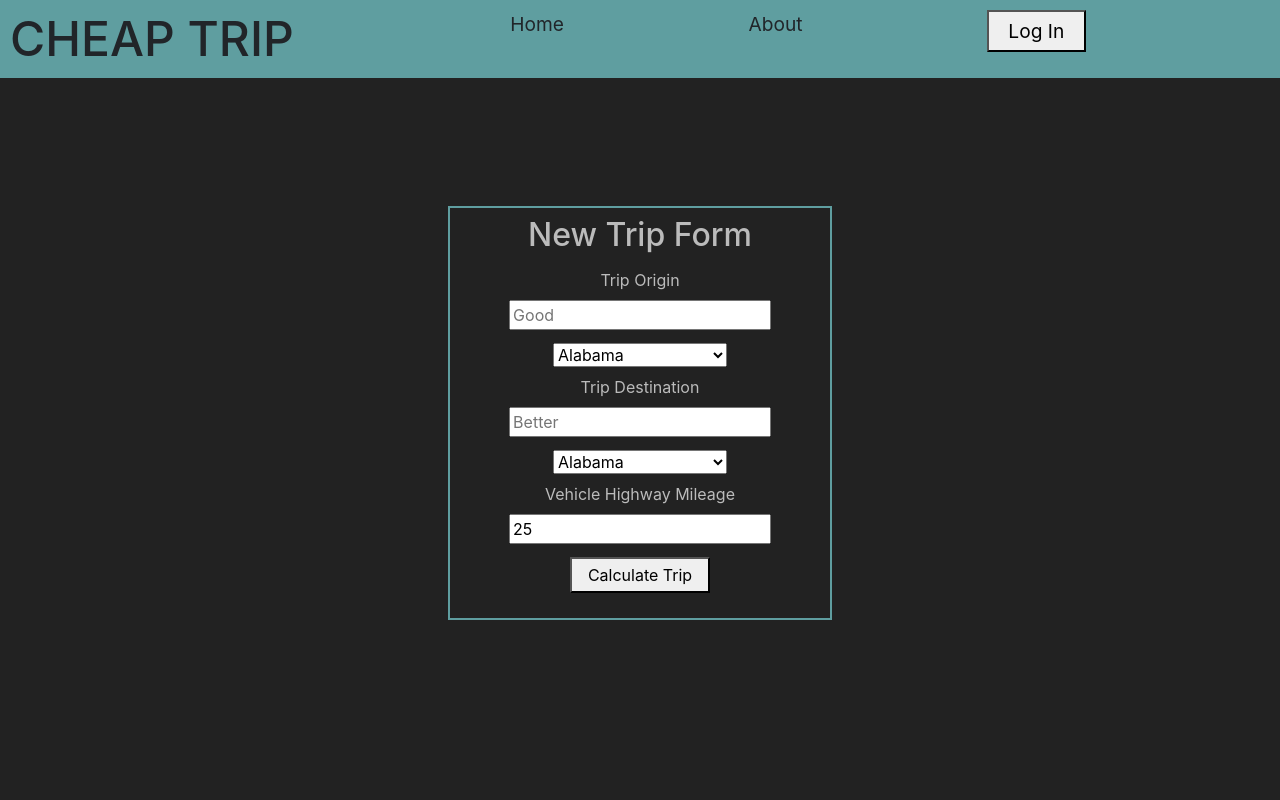
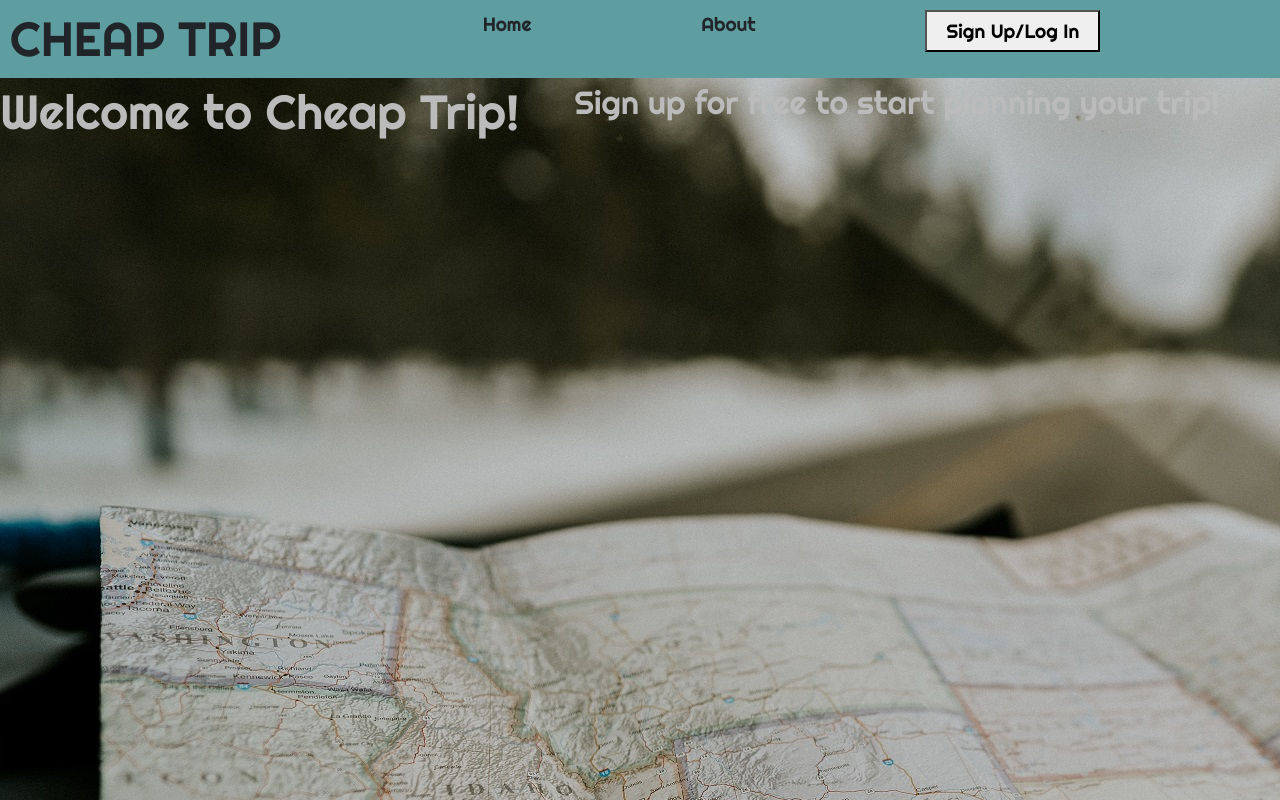
Before and after one commit to 301-Cheap-Trip/cheap-trip-frontend, a React (Create React App) app: page / in a window 1280 px wide. Built offline with nearby package versions, Linux system fonts and the light colour scheme; no server answers.

Commit message:
styling round 1 lets go bois

```diff
--- a/src/App.css
+++ b/src/App.css
@@ -1,6 +1,8 @@
+@import url('https://fonts.googleapis.com/css2?family=Righteous&display=swap');
+
 .App {
   text-align: center;
   margin: 0;
-  background-color: #222;
   color: #bbb;
+  font-family: 'Righteous', cursive;
 }
--- a/src/App.js
+++ b/src/App.js
@@ -221,6 +221,7 @@ class App extends React.Component {
         <NavBar />
         <div className='App' >
           <Routes>
+
             <Route exact path='/' element={<NewTripForm
               handleSubmit={this.handleSubmit}
               currentTrip={this.state.currentTrip}
@@ -228,6 +229,8 @@ class App extends React.Component {
               closeNewTripModal={this.closeNewTripModal}
               gasPrice={this.state.gasPrice}
               handleSaveTrip={this.handleSaveTrip} />}> </Route>
+
+
             <Route exact path='/about' element={<Profile />}> </Route>
             <Route exact path='/saved-trips' element={
               <SavedTripsPage
--- a/src/Components/Auth/Login.js
+++ b/src/Components/Auth/Login.js
@@ -4,7 +4,7 @@ import React from "react";
 const LoginButton = () => {
   const { loginWithRedirect } = useAuth0();
 
-  return <button onClick={() => loginWithRedirect()}>Log In</button>;
+  return <button onClick={() => loginWithRedirect()}>Sign Up/Log In</button>;
 };
 
 export default LoginButton;
--- a/src/Components/NavBar/NavBar.css
+++ b/src/Components/NavBar/NavBar.css
@@ -1,3 +1,10 @@
+@import url('https://fonts.googleapis.com/css2?family=Righteous&display=swap');
+
+.NavBar {
+  background-color: cadetblue;
+  padding: 10px;
+  font-family: 'Righteous', cursive;
+}
 .NavBar ul {
   display: flex;
   justify-content: space-evenly;
@@ -7,11 +14,6 @@
 
 button{
   margin: 0;
-}
-
-.NavBar {
-  background-color: cadetblue;
-  padding: 10px;
 }
 
 h1 {
--- a/src/Components/NavBar/NavBar.js
+++ b/src/Components/NavBar/NavBar.js
@@ -10,7 +10,7 @@ class NavBar extends React.Component {
   render() {
     return (
       <div className="NavBar">
-        <h1>CHEAP TRIP</h1>
+        <h1><Link to="/" className="nav-link">CHEAP TRIP</Link></h1>
         <ul>
           <li><Link to="/" className="nav-link">Home</Link></li>
           <li><Link to="/about" className="nav-link">About</Link></li>
--- a/src/Components/NewTripForm/NewTripForm.css
+++ b/src/Components/NewTripForm/NewTripForm.css
@@ -1,8 +1,9 @@
 .NewTripForm {
-  background-color: #222;
+  /* background-color: #222; */
 }
 
 form {
+  background-color: #14403D;
   display: flex;
   flex-direction: column;
   width: 30%;
--- a/src/Components/NewTripForm/NewTripForm.js
+++ b/src/Components/NewTripForm/NewTripForm.js
@@ -1,4 +1,5 @@
 import React from "react";
+import { withAuth0 } from "@auth0/auth0-react";
 import './NewTripForm.css';
 import NewTripModal from "../NewTripModal/NewTripModal";
 import StateSelect from "../StateSelect/StateSelect";
@@ -6,12 +7,16 @@ import StateSelect from "../StateSelect/StateSelect";
 class NewTripForm extends React.Component {
   render() {
     return (
+      <>
+        {
+          this.props.auth0.isAuthenticated ?
+            <>
               <div className="NewTripForm">
                 <form onSubmit={this.props.handleSubmit} >
                   <h2>New Trip Form</h2>
                   <label htmlFor="trip-origin">Trip Origin</label>
                   <input type='text' id='trip-origin' placeholder='Good' name="tripOrigin" required />
-        <StateSelect name='tripOriginState'/>
+                  <StateSelect name='tripOriginState' />
                   <label htmlFor="trip-origin">Trip Destination</label>
                   <input type='text' id='trip-origin' placeholder='Better' name="tripDestination" required />
                   <StateSelect name='tripDestinationState' />
@@ -21,16 +26,23 @@ class NewTripForm extends React.Component {
                 </form>
                 <NewTripModal
                   show={this.props.receivedTripInfo}
-      onHide = 'Needs function that changes state - receivedTripInfo: false'
+                  onHide='Needs function that changes state - receivedTripInfo: false'
                   closeNewTripModal={this.props.closeNewTripModal}
                   currentTrip={this.props.currentTrip}
                   gasPrice={this.props.gasPrice}
                   handleSaveTrip={this.props.handleSaveTrip}
                 />
               </div>
-
+            </>
+            :
+            <div className='welcome'>
+              <h1>Welcome to Cheap Trip!</h1>
+              <h2>Sign up for free to start planning your trip! </h2>
+            </div>
+        }
+      </>
     )
   }
 }
 
-export default NewTripForm;
+export default withAuth0(NewTripForm);
--- a/src/index.css
+++ b/src/index.css
@@ -1,22 +1,13 @@
 body {
+  background: url('./map-background.jpg');
   margin: 0;
-  font-family: -apple-system, BlinkMacSystemFont, 'Segoe UI', 'Roboto', 'Oxygen',
-    'Ubuntu', 'Cantarell', 'Fira Sans', 'Droid Sans', 'Helvetica Neue',
-    sans-serif;
-  -webkit-font-smoothing: antialiased;
-  -moz-osx-font-smoothing: grayscale;
-}
-
-code {
-  font-family: source-code-pro, Menlo, Monaco, Consolas, 'Courier New',
-    monospace;
 }
 
 html{
-  background-color: #222;
+  /* background-color: #222; */
   color: #bbb;
 }
 
 #root {
-  background-color: #222;
+  /* background-color: #222; */
 }
```
Also changed, not shown: src/map-background.jpg (added). Lines whose indentation alone changed are shown as unchanged.
